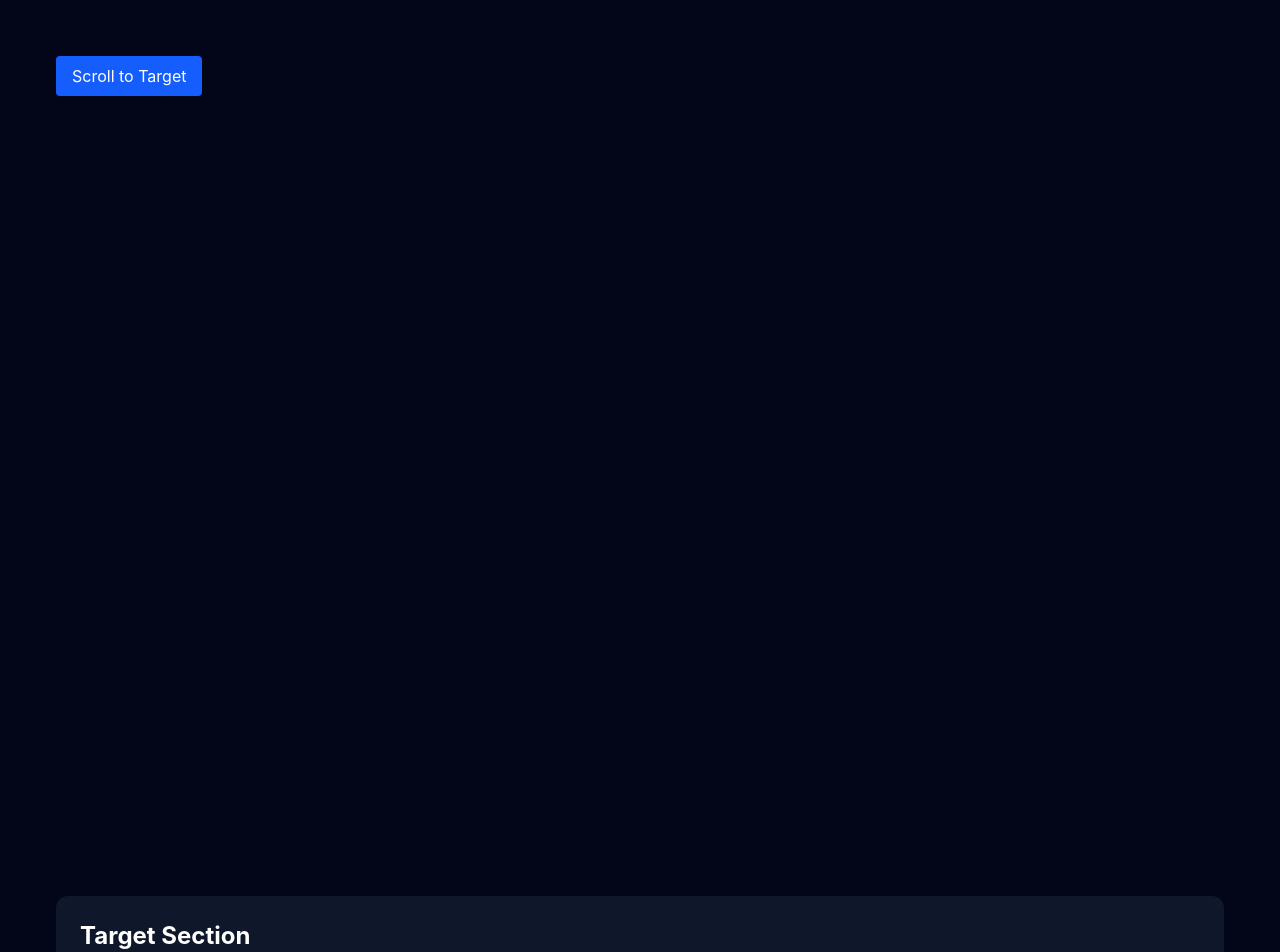
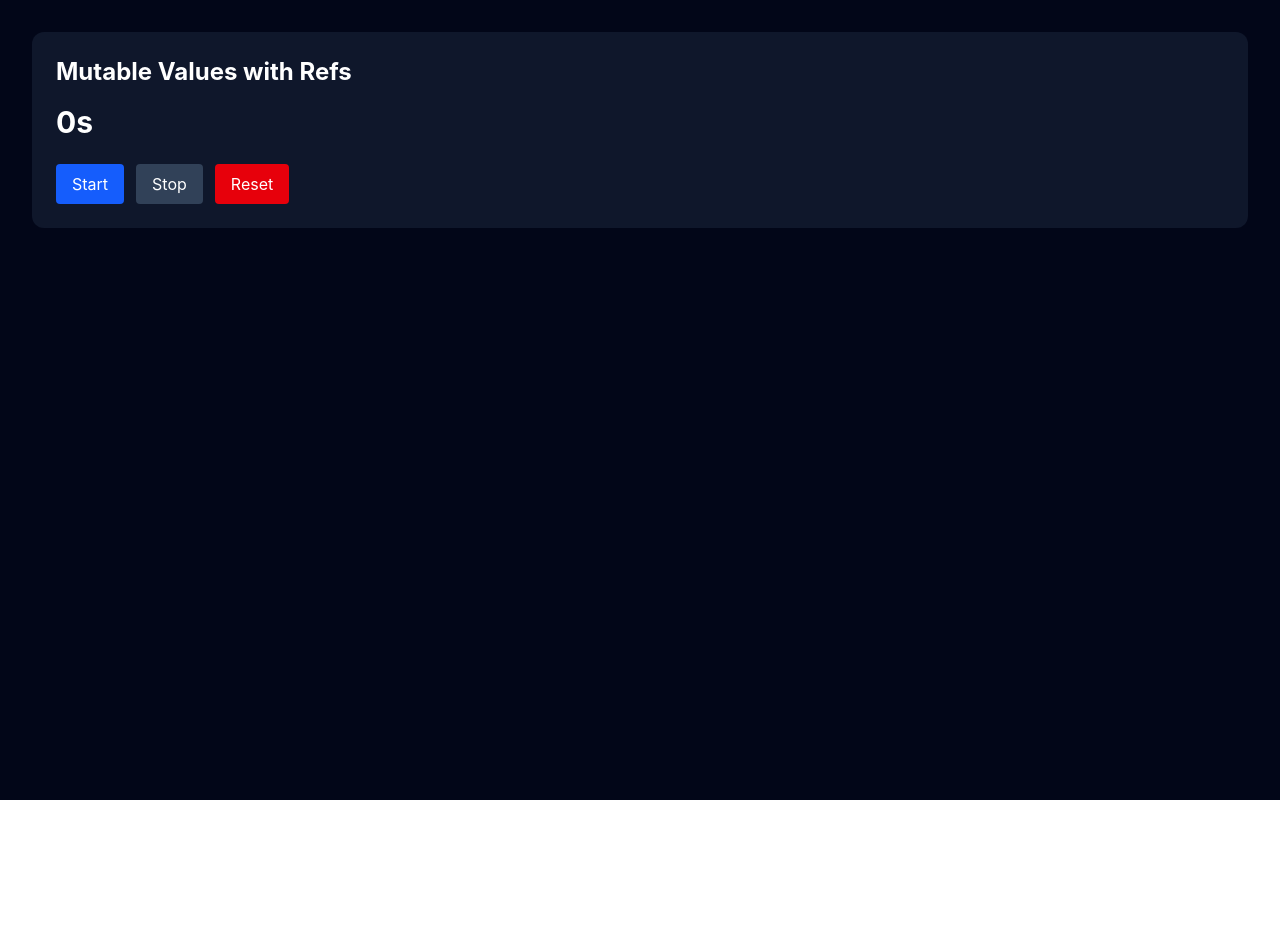
Before and after one commit to foysaliio/React-Mastery-Journey, a React (Vite) app: page / in a window 1280 px wide. Shown: the top 952 px of the page. After the commit the page ends 800 px from the top, so only its background shows below. Built offline with nearby package versions, Linux system fonts and the light colour scheme.

Commit message:
feat(react): store mutable values with refs

```diff
--- a/src/App.tsx
+++ b/src/App.tsx
@@ -1,9 +1,9 @@
-import ScrollToSection from "./Components/ScrollToSection";
+import TimerTracker from "./Components/TimerTracker";
 
 function App() {
   return (
     <main className="min-h-screen bg-slate-950 p-8">
-      <ScrollToSection />
+      <TimerTracker />
     </main>
   );
 }
--- a/src/Components/ScrollToSection.tsx
+++ /dev/null
@@ -1,36 +0,0 @@
-import { useRef } from "react";
-
-const ScrollToSection = () => {
-  const targetRef = useRef<HTMLDivElement>(null);
-
-  const scrollToTarget = (): void => {
-    targetRef.current?.scrollIntoView({
-      behavior: "smooth",
-      block: "start",
-    });
-  };
-
-  return (
-    <section className="bg-slate-950 p-6 text-white">
-      <button
-        type="button"
-        onClick={scrollToTarget}
-        className="rounded bg-blue-600 px-4 py-2"
-      >
-        Scroll to Target
-      </button>
-
-      <div className="h-200" />
-
-      <div ref={targetRef} className="rounded-xl bg-slate-900 p-6">
-        <h2 className="text-2xl font-bold">Target Section</h2>
-
-        <p className="mt-3 text-slate-300">
-          You scrolled to this element using a ref.
-        </p>
-      </div>
-    </section>
-  );
-};
-
-export default ScrollToSection;
--- /dev/null
+++ b/src/Components/TimerTracker.tsx
@@ -0,0 +1,66 @@
+import { useRef, useState } from "react";
+
+const TimerTracker = () => {
+  const [seconds, setSeconds] = useState<number>(0);
+
+  const intervalRef = useRef<number | null>(null);
+
+  const startTimer = (): void => {
+    if (intervalRef.current !== null) {
+      return;
+    }
+
+    intervalRef.current = window.setInterval(() => {
+      setSeconds((current) => current + 1);
+    }, 1000);
+  };
+
+  const stopTimer = (): void => {
+    if (intervalRef.current === null) {
+      return;
+    }
+    window.clearInterval(intervalRef.current);
+    intervalRef.current = null;
+  };
+
+  const resetTimer = (): void => {
+    stopTimer();
+    setSeconds(0);
+  };
+
+  return (
+    <section className="rounded-xl bg-slate-900 p-6 text-white">
+      <h2 className="text-2xl font-bold">Mutable Values with Refs</h2>
+
+      <p className="mt-4 text-3xl font-bold">{seconds}s</p>
+
+      <div className="mt-6 flex gap-3">
+        <button
+          type="button"
+          onClick={startTimer}
+          className="rounded bg-blue-600 px-4 py-2"
+        >
+          Start
+        </button>
+
+        <button
+          type="button"
+          onClick={stopTimer}
+          className="rounded bg-slate-700 px-4 py-2"
+        >
+          Stop
+        </button>
+
+        <button
+          type="button"
+          onClick={resetTimer}
+          className="rounded bg-red-600 px-4 py-2"
+        >
+          Reset
+        </button>
+      </div>
+    </section>
+  );
+};
+
+export default TimerTracker;
```
